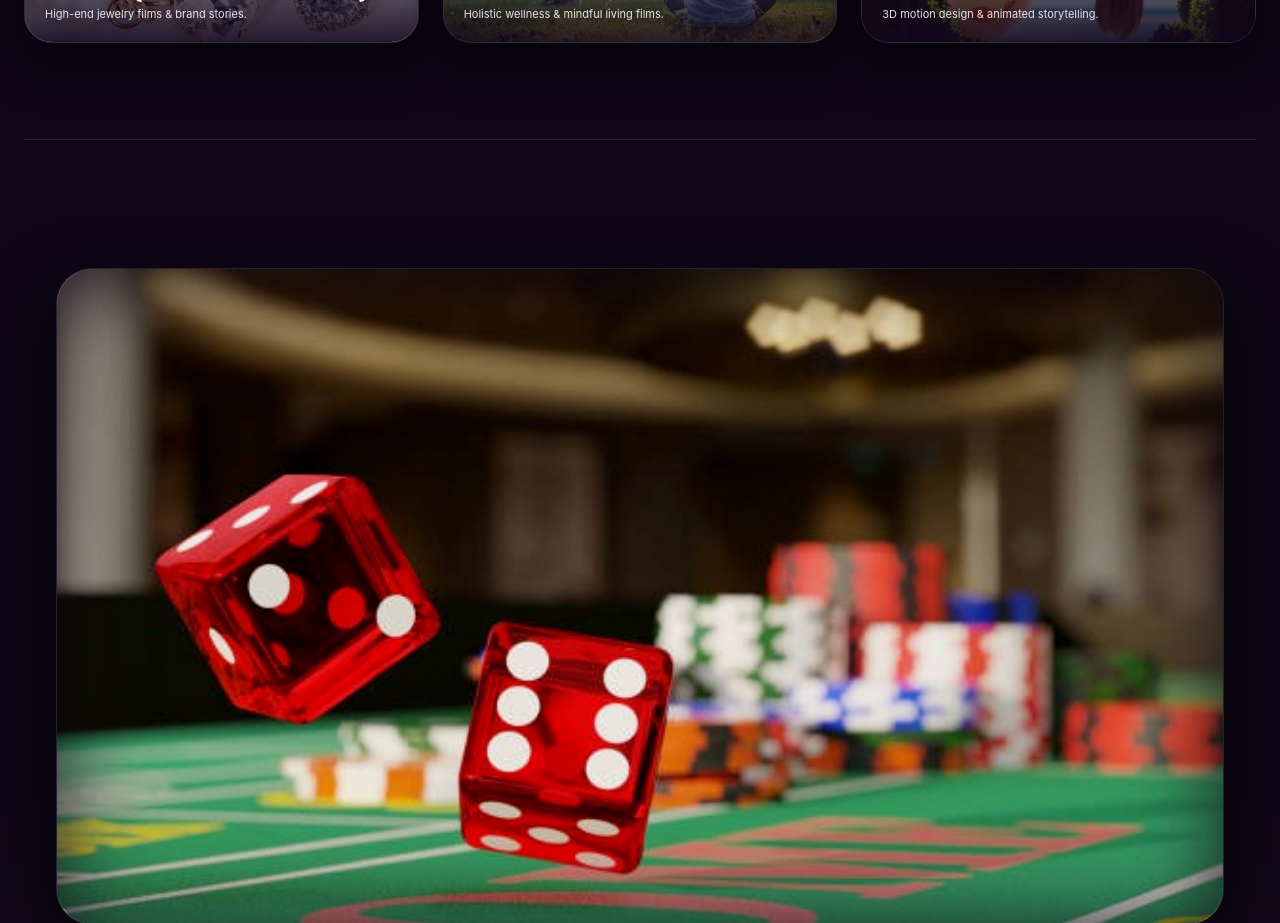
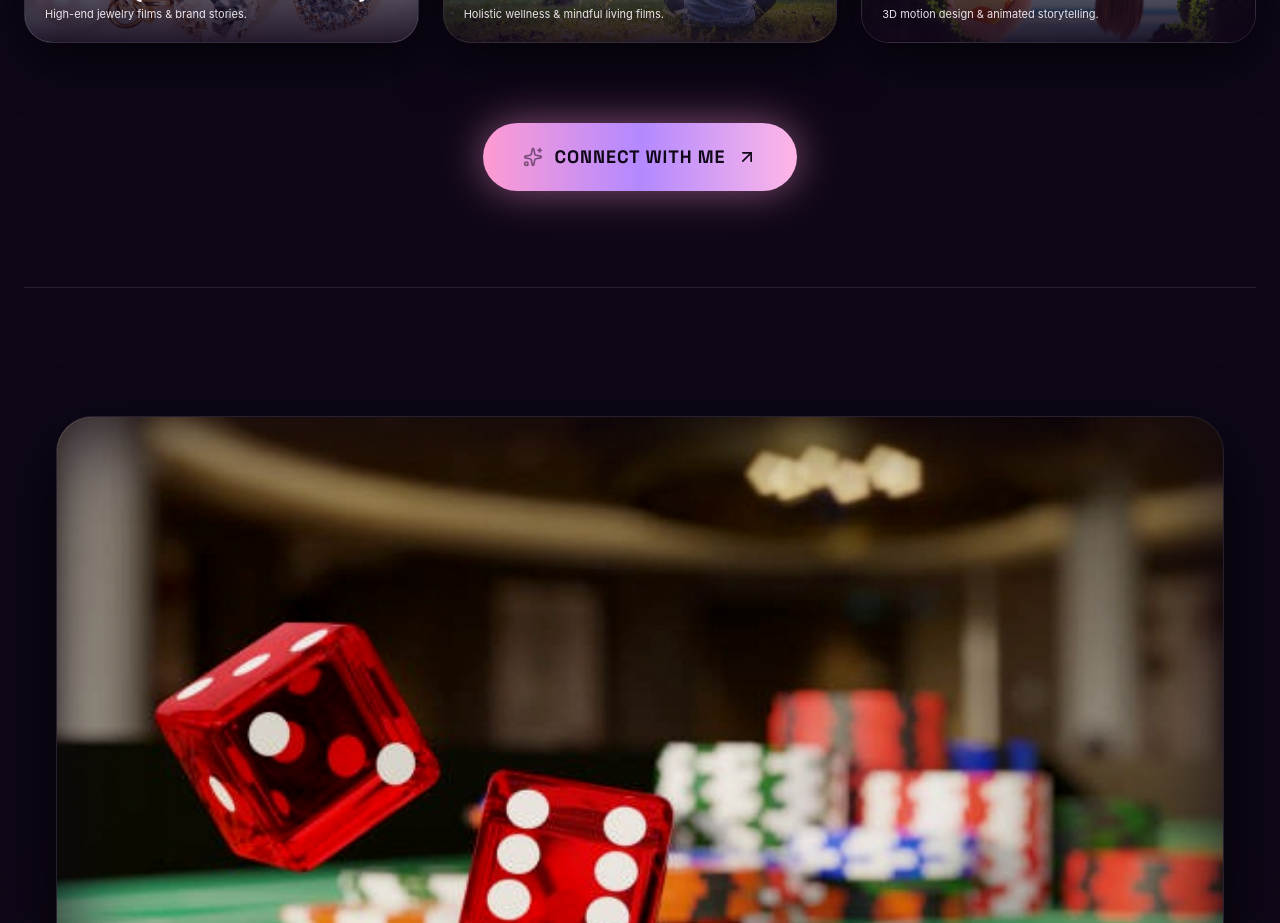
Before and after one commit to evanbose7/ARIIMAKESFILMS, a React (Vite) app: page / in a window 1280 px wide. Shown: the part 3580-4503 px from the top of the page. Built offline with nearby package versions, Linux system fonts and the light colour scheme.

Commit message:
Portfolio Section: Add glowing Connect with Me CTA button at the bottom of the portfolio grid

```diff
--- a/src/components/PortfolioSection.tsx
+++ b/src/components/PortfolioSection.tsx
@@ -301,7 +301,7 @@ interface PortfolioSectionProps {
   onOpenWorkModal?: () => void;
 }
 
-export const PortfolioSection: React.FC<PortfolioSectionProps> = ({ onOpenWorkModal: _onOpenWorkModal }) => {
+export const PortfolioSection: React.FC<PortfolioSectionProps> = ({ onOpenWorkModal }) => {
   const [selectedCard, setSelectedCard] = useState<PortfolioCategoryCard | null>(null);
   const [activeFullscreenVideo, setActiveFullscreenVideo] = useState<{ url: string; title: string } | null>(null);
   const [modalScrollTop, setModalScrollTop] = useState<number>(0);
@@ -1204,6 +1204,28 @@ export const PortfolioSection: React.FC<PortfolioSectionProps> = ({ onOpenWorkMo
 
       </div>
 
+      {/* CONNECT WITH ME BUTTON AT THE BOTTOM OF PORTFOLIO SECTION */}
+      <div className="w-full max-w-[1440px] mx-auto mt-14 sm:mt-20 flex flex-col items-center justify-center relative z-20">
+        <motion.button
+          type="button"
+          whileHover={{ scale: 1.03, y: -4 }}
+          whileTap={{ scale: 0.97 }}
+          onClick={onOpenWorkModal}
+          className="
+            group relative inline-flex items-center gap-3 px-8 sm:px-10 py-4 sm:py-5 rounded-full
+            bg-gradient-to-r from-[#FF9BD2] via-[#B388FF] to-[#FFB6E6]
+            text-[#100719] font-display font-black text-base sm:text-lg tracking-wider uppercase
+            shadow-[0_0_40px_rgba(255,155,210,0.5)] hover:shadow-[0_0_60px_rgba(255,155,210,0.8)]
+            transition-all duration-300 cursor-pointer overflow-hidden
+          "
+        >
+          <div className="absolute inset-0 bg-white/20 opacity-0 group-hover:opacity-100 transition-opacity duration-300 pointer-events-none" />
+          <Sparkles className="w-5 h-5 text-[#100719] animate-pulse" />
+          <span>CONNECT WITH ME</span>
+          <ArrowUpRight className="w-5 h-5 text-[#100719] group-hover:translate-x-1 group-hover:-translate-y-0.5 transition-transform" />
+        </motion.button>
+      </div>
+
       {/* SIGNATURE PHILOSOPHY / DICE CREATIVE MANIFESTO (INSIDE PORTFOLIO SECTION) */}
       <SignaturePhilosophySection />
 
```
